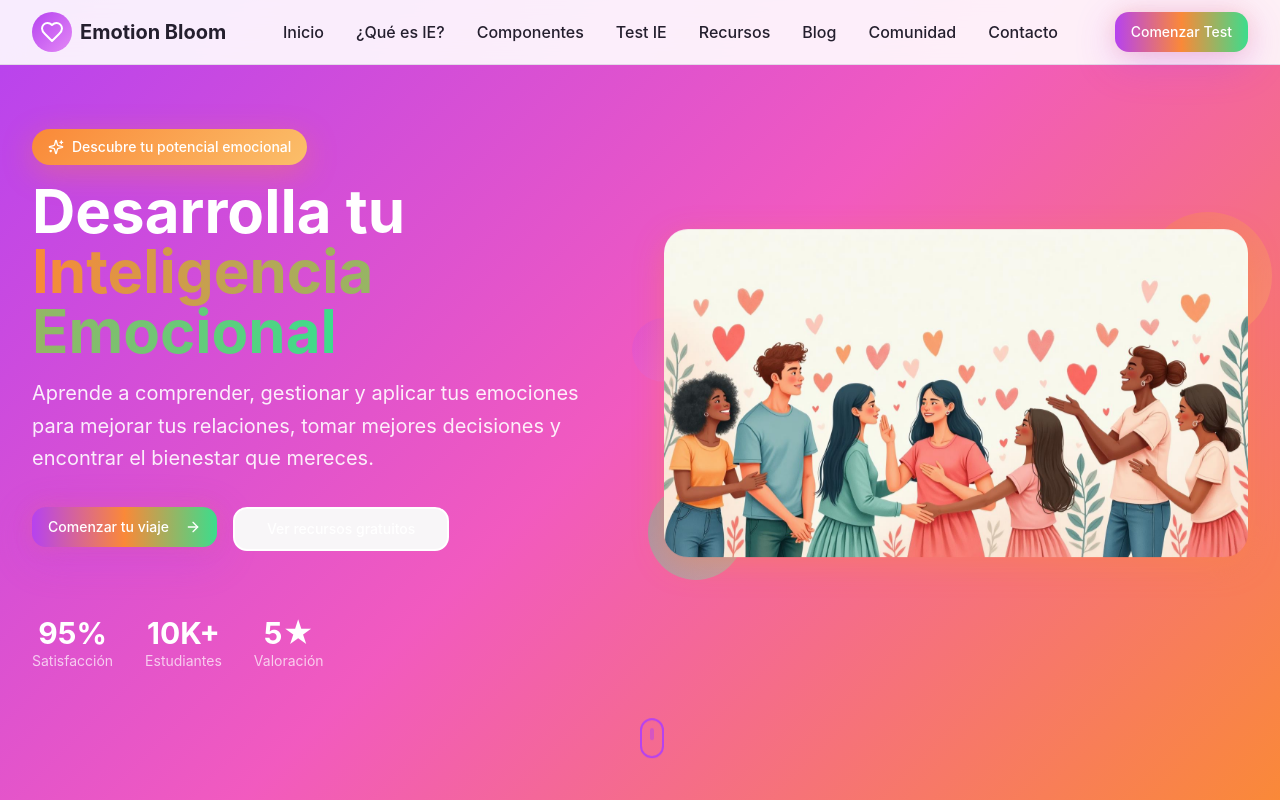
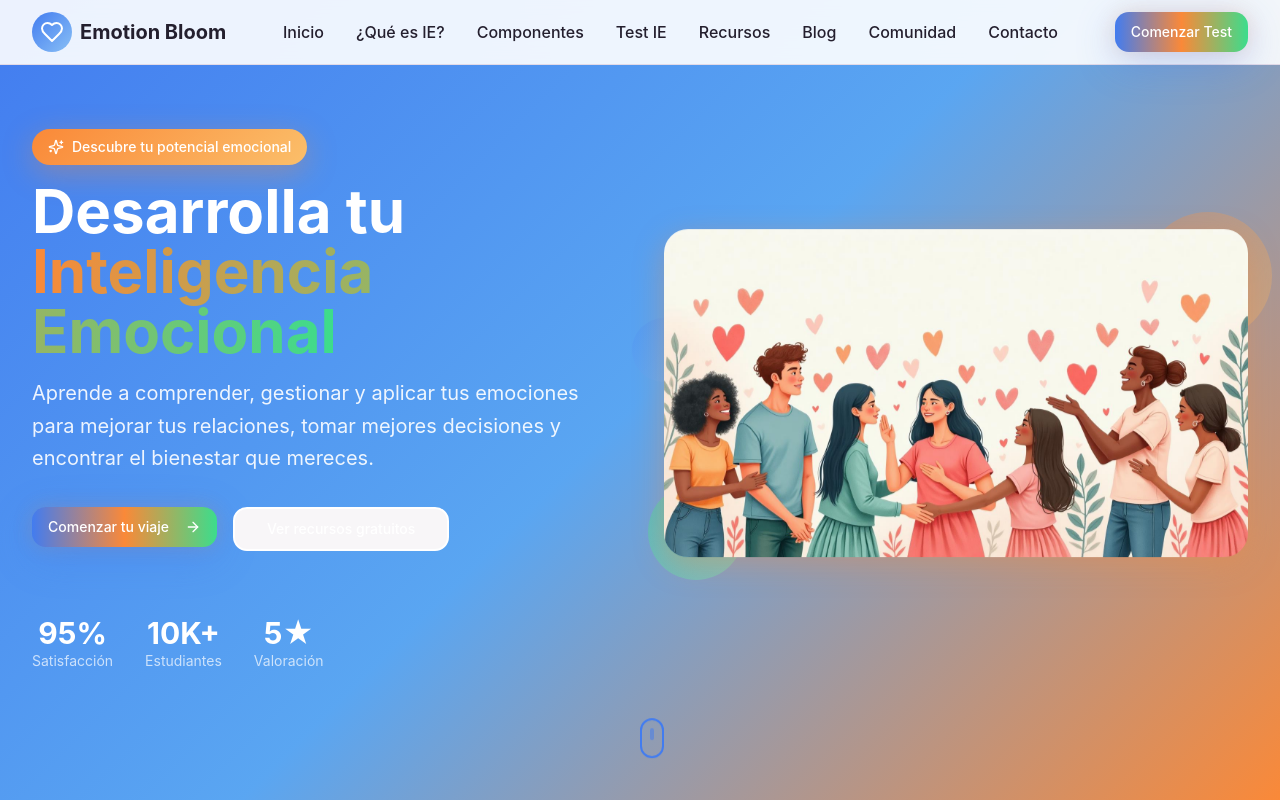
Before and after one commit to chachachala/emotion-bloom, a React (Vite) app: page / in a window 1280 px wide. Shown: the top 800 px of the page. Built offline with nearby package versions, Linux system fonts and the light colour scheme.

Commit message:
Refactor: Change pink to blue
Updated the color palette to change pink hues to blue.

```diff
--- a/src/index.css
+++ b/src/index.css
@@ -18,10 +18,10 @@ All colors MUST be HSL.
     --popover: 0 0% 100%;
     --popover-foreground: 260 20% 15%;
 
-    /* Vibrant purple primary - creativity and wisdom */
-    --primary: 280 85% 60%;
+    /* Vibrant blue primary - trust and clarity */
+    --primary: 220 85% 60%;
     --primary-foreground: 0 0% 100%;
-    --primary-glow: 290 85% 75%;
+    --primary-glow: 210 85% 75%;
 
     /* Electric green secondary - growth and energy */
     --secondary: 150 70% 55%;
@@ -40,7 +40,7 @@ All colors MUST be HSL.
 
     --border: 280 20% 88%;
     --input: 280 20% 88%;
-    --ring: 280 85% 60%;
+    --ring: 220 85% 60%;
 
     /* Dynamic gradients for excitement */
     --gradient-primary: linear-gradient(135deg, hsl(var(--primary)), hsl(var(--primary-glow)));
@@ -49,7 +49,7 @@ All colors MUST be HSL.
     --gradient-calm: linear-gradient(180deg, hsl(var(--background)), hsl(var(--muted)));
     --gradient-warm: linear-gradient(135deg, hsl(var(--accent)), hsl(var(--secondary)));
     --gradient-energy: linear-gradient(45deg, hsl(var(--primary)), hsl(var(--accent)), hsl(var(--secondary)));
-    --gradient-cosmic: linear-gradient(135deg, hsl(280 85% 60%), hsl(320 85% 65%), hsl(25 95% 60%));
+    --gradient-cosmic: linear-gradient(135deg, hsl(220 85% 60%), hsl(210 85% 65%), hsl(25 95% 60%));
 
     /* Vibrant shadows with energy */
     --shadow-gentle: 0 4px 20px hsl(var(--primary) / 0.25);
@@ -83,9 +83,9 @@ All colors MUST be HSL.
     --popover: 260 25% 10%;
     --popover-foreground: 280 20% 90%;
 
-    --primary: 280 85% 70%;
+    --primary: 220 85% 70%;
     --primary-foreground: 260 25% 8%;
-    --primary-glow: 290 85% 80%;
+    --primary-glow: 210 85% 80%;
 
     --secondary: 150 70% 65%;
     --secondary-foreground: 150 25% 15%;
@@ -101,7 +101,7 @@ All colors MUST be HSL.
 
     --border: 260 25% 20%;
     --input: 260 25% 20%;
-    --ring: 280 85% 70%;
+    --ring: 220 85% 70%;
 
     --sidebar-background: 240 5.9% 10%;
     --sidebar-foreground: 240 4.8% 95.9%;
```
